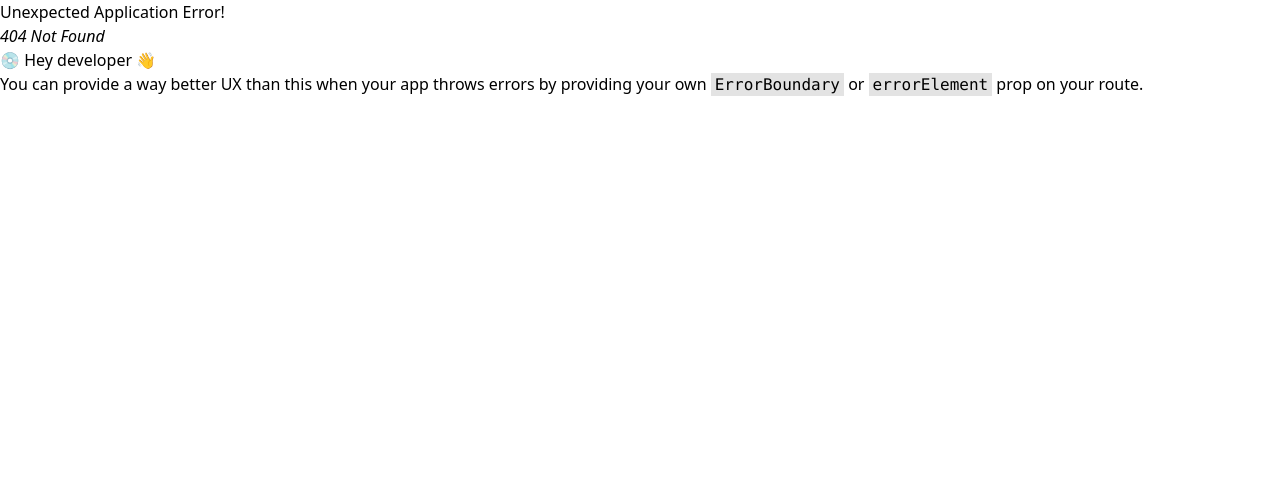
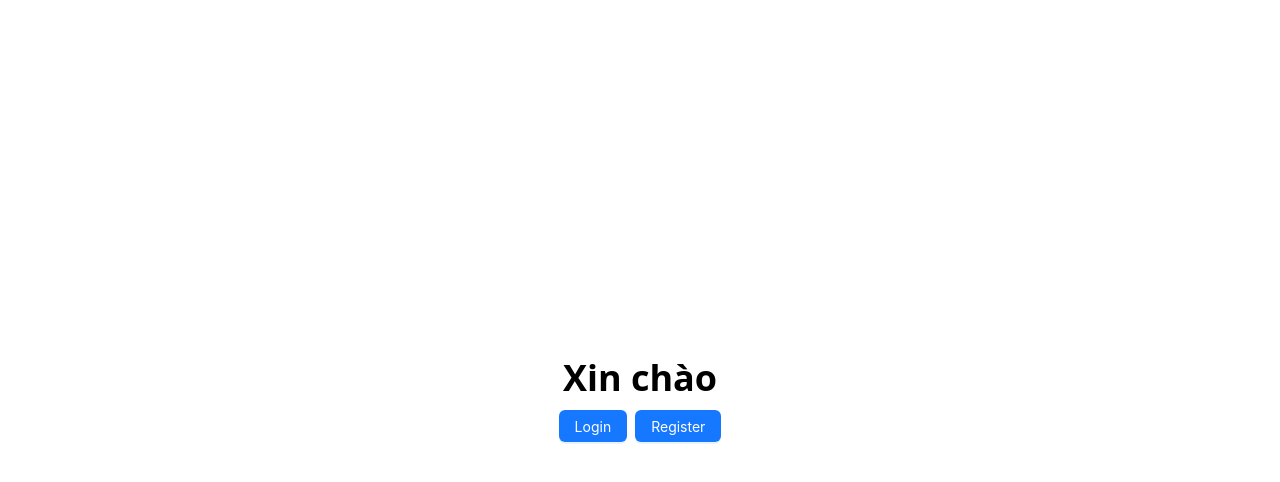
Before and after one commit to trantai3/react, a React (Vite) app: page / in a window 1280 px wide. Before the commit this address had no page. Shown: the top 482 px of the page. Built offline with nearby package versions, Linux system fonts and the light colour scheme.

Commit message:
Hello page

```diff
--- /dev/null
+++ b/src/pages/hello.tsx
@@ -0,0 +1,20 @@
+import { Button } from "antd";
+import { Link } from "react-router-dom";
+
+const Hello = () => {
+  return (
+    <div className="min-h-screen flex flex-col justify-center items-center">
+      <p className="font-bold text-4xl mb-3">Xin chào</p>
+      <div className="flex gap-2">
+        <Link to="/login">
+          <Button type="primary">Login</Button>
+        </Link>
+        <Link to="/register">
+          <Button type="primary">Register</Button>
+        </Link>
+      </div>
+    </div>
+  );
+};
+
+export default Hello;
--- a/src/routes/index.tsx
+++ b/src/routes/index.tsx
@@ -7,6 +7,7 @@ const Login = lazy(() => import("../pages/auth/login"));
 const ForgotPassword = lazy(() => import("../pages/auth/forgotPass"));
 const Welcome = lazy(() => import("../pages/welcome"));
 const LayoutUser = lazy(() => import("../components/layouts/index"));
+const Hello = lazy(() => import("../pages/hello"));
 const AllLesson = lazy(() => import("../pages/all-lesson"));
 const Lesson1 = lazy(() => import("../pages/lesson1"));
 const Lesson2 = lazy(() => import("../pages/lesson2"));
@@ -18,6 +19,14 @@ const Lesson7 = lazy(() => import("../pages/lesson7"));
 const Lesson9 = lazy(() => import("../pages/lesson9"));
 const Products = lazy(() => import("../pages/Products"));
 const router = createBrowserRouter([
+  {
+    path: "",
+    element: (
+      <Suspense>
+        <Hello />
+      </Suspense>
+    ),
+  },
   {
     path: "register",
     element: (
```
Also changed, not shown: vercel.json (deleted).
